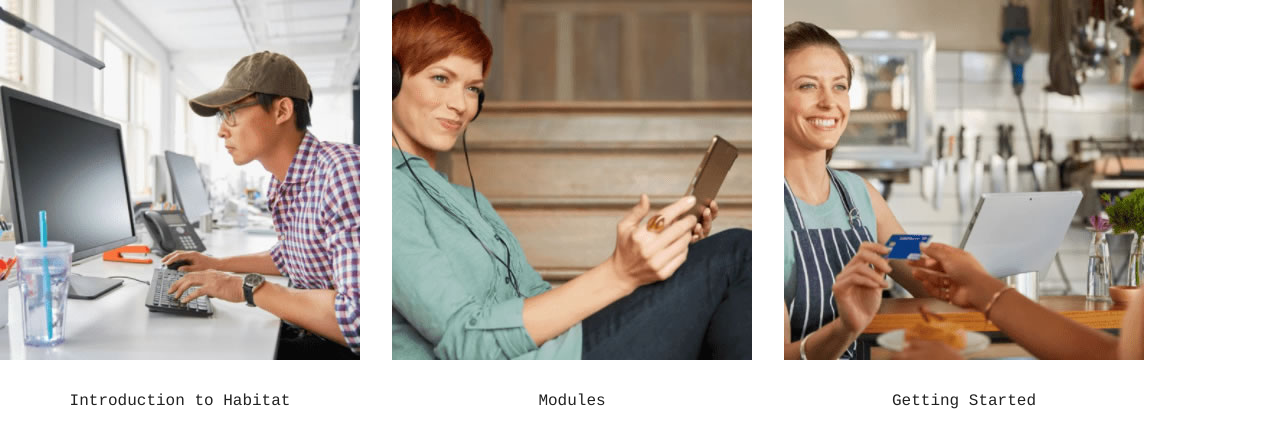
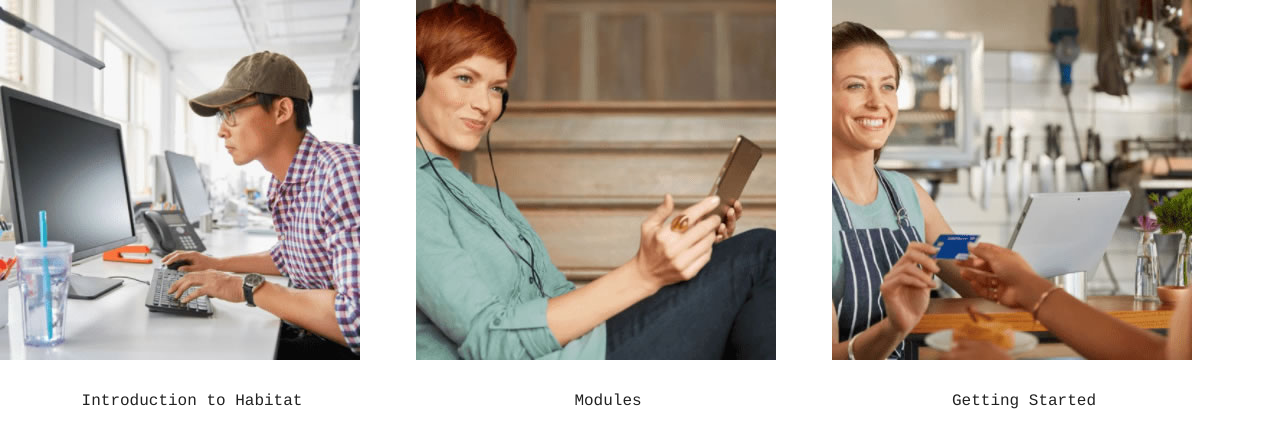
Before and after one commit to adambezemek/xc-code-challenge, a Vue app in the folder xc-code-challenge/: page / in a window 1280 px wide. Shown: the top 448 px of the page. Built offline with nearby package versions, Linux system fonts and the light colour scheme.

Commit message:
Refactoring content grid css

```diff
--- a/xc-code-challenge/src/components/ContentGrid.vue
+++ b/xc-code-challenge/src/components/ContentGrid.vue
@@ -3,8 +3,8 @@
 
   <draggable class="l-grid l-grid--one-third-columns@TabletPortraitMedium" :options="{draggable:'.js-draggable'}" @start="drag=true" @end="drag=false">
     <template v-for="(element, index) in images">
-      <img class="js-draggable" :class="'l-grid__content--header-'+(index+1)" :src="element.src" :alt="element.alttext" :key="index" />
-      <div :key="section[index].name" :class="'l-grid__content--section-'+(index+1)">
+      <img class="js-draggable l-grid__content--header" :src="element.src" :alt="element.alttext" :key="index" />
+      <div :key="section[index].name" class="l-grid__content--section">
       {{section[index].name}}
       </div>
     </template>
@@ -44,31 +44,18 @@ export default {
 .l-grid {
   display: grid;
   grid-gap:1rem;
-  grid-template-areas:
-    "header1"
-    "content1"
-    "header2"
-    "content2"
-    "header3"
-    "content3";
 }
 
-.l-grid__content--header-1{ grid-area: header1; }
-.l-grid__content--header-2{ grid-area: header2; }
-.l-grid__content--header-3{ grid-area: header3; }
-.l-grid__content--section-1{ grid-area: content1; }
-.l-grid__content--section-2{ grid-area: content2; }
-.l-grid__content--section-3{ grid-area: content3; }
 
 
 @media only screen and (min-width: 48em) {
   .l-grid--one-third-columns\@TabletPortraitMedium {
     grid-gap:2rem;
-    grid-template-columns: 360px 360px 360px;
-    grid-template-areas:
-    "header1 header2 header3"
-    "content1 content2 content3";
+    grid-template-columns: repeat(3, minmax(30%, 360px));
   }
+
+  .l-grid__content--header{ grid-area: 1; }
+  .l-grid__content--section{ grid-area: 2; }
 }
 
 </style>
```
